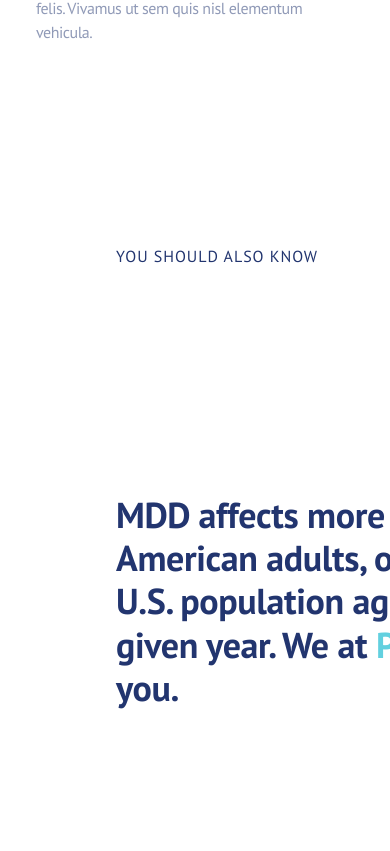
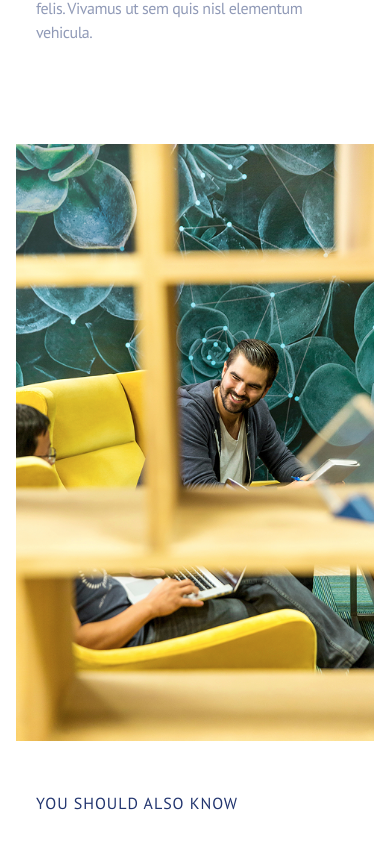
Before and after one commit to MAKCIMELIANO/regression-site, a React (Vite) app: page / in a window 390 px wide. Shown: the part 6293-7144 px from the top of the page. Built offline with nearby package versions, Linux system fonts and the light colour scheme; the HTML template or start-up script is replaced by a standard one.

Commit message:
shouldAlsoKnow

```diff
--- a/src/components/ShouldAlsoKnow/ShouldAlsoKnow.module.css
+++ b/src/components/ShouldAlsoKnow/ShouldAlsoKnow.module.css
@@ -66,3 +66,42 @@
     text-decoration: underline;
     outline: none;
 }
+
+/* tablet */
+
+@media screen and (min-width: 768px) and (max-width: 1279px) {
+    .shouldAlsoKnow {
+        display: flex;
+        flex-direction: column;
+    }
+}
+
+/* mobile */
+
+@media screen and (max-width: 767px) {
+    .shouldAlsoKnow {
+        display: flex;
+        flex-direction: column;
+    }
+
+    .contentContainer {
+        text-align: left;
+        padding-top: 50px;
+        padding-left: 20px;
+        padding-bottom: 40px;
+    }
+
+    .contentContainer h2 {
+        margin-bottom: 50px;
+    }
+
+    .contentContainer p {
+        margin-bottom: 100px;
+        font-size: 24px;
+        width: 100%;
+    }
+
+    .contentContainer p span {
+        font-size: 32px;
+    }
+}
```
